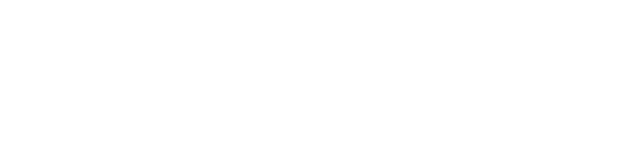
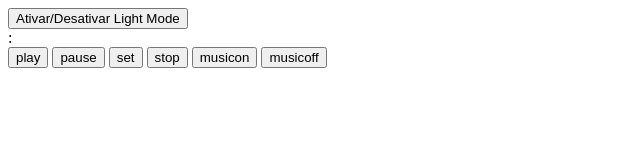
Before and after one commit to igormatheusf/projeto-focus-timer, a plain HTML site: page index.html in a window 1280 px wide. Shown: the whole page, without its empty margins (0-640 px from the left). Drawn offline with Linux system fonts and the light colour scheme.

Commit message:
structured html

```diff
--- a/index.html
+++ b/index.html
@@ -10,6 +10,25 @@
     <link rel="stylesheet" href="./style.css">
 </head>
 <body>
+    <div id="app">
+        <button id="toggle-mode">
+            <span>Ativar/Desativar Light Mode</span>
+        </button>
 
+        <section id="timer">
+            <span id="minutes"></span>
+            <span>:</span>
+            <span id="seconds"></span>
+        </section>
+
+        <section id="controls">
+            <button>play</button>
+            <button>pause</button>
+            <button>set</button>
+            <button>stop</button>
+            <button>musicon</button>
+            <button>musicoff</button>
+        </section>
+    </div>
 </body>
 </html>
```
